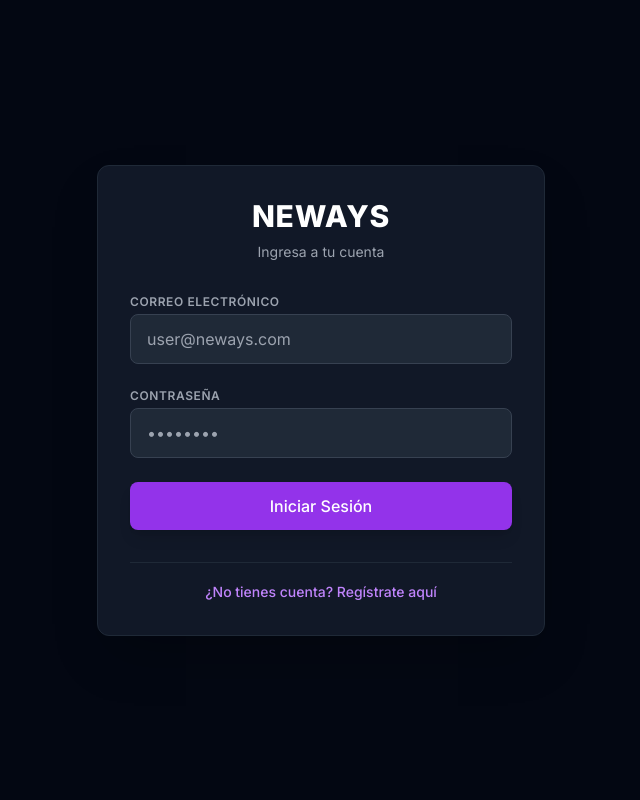
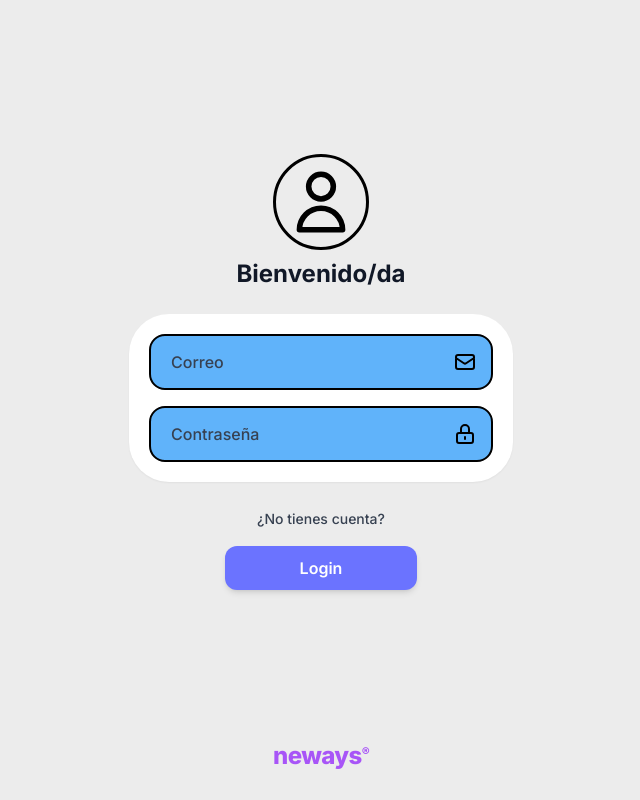
Before and after one commit to vmValeriaMontano/Proyecto_Neways, a React (Vite) app in the folder neways-frontend/: page /login in a window 1280 px wide. Shown: the whole page, without its empty margins (319-959 px from the left). Built offline with nearby package versions, Linux system fonts and the light colour scheme.

Commit message:
actualizar: nuevamente pagina de Login

```diff
--- a/neways-frontend/src/pages/Login.jsx
+++ b/neways-frontend/src/pages/Login.jsx
@@ -1,257 +1,169 @@
 import React, { useState } from 'react';
-
 import axios from 'axios';
 
-
-
 const Login = ({ onLoginSuccess }) => {
-
   const [isRegistering, setIsRegistering] = useState(false);
 
   const [formData, setFormData] = useState({
-
     full_name: '',
-
     email: '',
-
     password: '',
-
   });
 
   const [error, setError] = useState('');
 
-
-
   const handleChange = (e) => {
-
     setFormData({ ...formData, [e.target.name]: e.target.value });
-
   };
 
-
-
   const handleSubmit = async (e) => {
-
     e.preventDefault();
-
     setError('');
 
-
-
     const endpoint = isRegistering
-
       ? 'http://localhost:5000/api/auth/register'
-
       : 'http://localhost:5000/api/auth/login';
 
-
-
     try {
-
       const response = await axios.post(endpoint, formData);
 
-
-
       if (response.data.token) {
-
         localStorage.setItem('token', response.data.token);
-
         localStorage.setItem('user', JSON.stringify(response.data.user || {}));
-
         if (onLoginSuccess) onLoginSuccess();
-
       } else if (isRegistering) {
-
         alert('Usuario registrado exitosamente. Ahora puedes iniciar sesión.');
-
         setIsRegistering(false);
-
       }
-
     } catch (err) {
-
       setError(err.response?.data?.message || 'Ocurrió un error. Verifica tus credenciales.');
-
     }
-
   };
 
+  return (
+    <div className="min-h-screen flex flex-col items-center justify-between bg-[#ececec] py-8 px-4 font-sans text-gray-800">
 
+      {/* Contenedor principal centrado */}
+      <div className="w-full max-w-sm flex flex-col items-center my-auto space-y-6">
 
-  return (
-
-    <div className="min-h-screen flex items-center justify-center bg-gray-950 px-4">
-
-      <div className="max-w-md w-full space-y-8 bg-gray-900 p-8 rounded-xl border border-gray-800 shadow-2xl">
-
-        <div className="text-center">
-
-          <h2 className="text-3xl font-extrabold text-white tracking-wide">NEWAYS</h2>
-
-          <p className="mt-2 text-sm text-gray-400">
-
-            {isRegistering ? 'Crea tu cuenta' : 'Ingresa a tu cuenta'}
-
-          </p>
-
+        {/* Ícono de usuario e ícono del perfil */}
+        <div className="flex flex-col items-center space-y-2">
+          <div className="w-24 h-24 rounded-full border-[3px] border-black flex items-center justify-center p-2">
+            <svg
+              className="w-full h-full text-black"
+              fill="none"
+              stroke="currentColor"
+              viewBox="0 0 24 24"
+              strokeWidth="1.8"
+            >
+              <path strokeLinecap="round" strokeLinejoin="round" d="M16 7a4 4 0 11-8 0 4 4 0 018 0zM12 14a7 7 0 00-7 7h14a7 7 0 00-7-7z" />
+            </svg>
+          </div>
+          <h2 className="text-2xl font-bold text-gray-900">
+            {isRegistering ? 'Crear Cuenta' : 'Bienvenido/da'}
+          </h2>
         </div>
 
-
+        {/* Tarjeta blanca con bordes redondeados que envuelve los inputs */}
+        <form onSubmit={handleSubmit} className="w-full space-y-4">
+          <div className="bg-white p-5 rounded-[2.5rem] shadow-sm space-y-4">
 
             {error && (
+              <div className="bg-red-100 border border-red-400 text-red-700 text-xs p-2.5 rounded-2xl text-center">
+                {error}
+              </div>
+            )}
 
-          <div className="bg-red-500/10 border border-red-500/50 text-red-400 text-sm p-3 rounded-lg text-center">
+            {isRegistering && (
+              <div className="relative flex items-center">
+                <input
+                  name="full_name"
+                  type="text"
+                  required
+                  value={formData.full_name}
+                  onChange={handleChange}
+                  placeholder="Nombre Completo"
+                  className="w-full py-3.5 pl-5 pr-12 bg-[#60b3fa] text-gray-900 placeholder-gray-700 rounded-2xl border-2 border-black font-medium focus:outline-none"
+                />
+                <div className="absolute right-4 pointer-events-none text-black">
+                  <svg className="w-6 h-6" fill="none" stroke="currentColor" viewBox="0 0 24 24" strokeWidth="2">
+                    <path strokeLinecap="round" strokeLinejoin="round" d="M16 7a4 4 0 11-8 0 4 4 0 018 0zM12 14a7 7 0 00-7 7h14a7 7 0 00-7-7z" />
+                  </svg>
+                </div>
+              </div>
+            )}
 
-            {error}
-
+            {/* Input de Correo */}
+            <div className="relative flex items-center">
+              <input
+                name="email"
+                type="email"
+                required
+                value={formData.email}
+                onChange={handleChange}
+                placeholder="Correo"
+                className="w-full py-3.5 pl-5 pr-12 bg-[#60b3fa] text-gray-900 placeholder-gray-700 rounded-2xl border-2 border-black font-medium focus:outline-none"
+              />
+              <div className="absolute right-4 pointer-events-none text-black">
+                <svg className="w-6 h-6" fill="none" stroke="currentColor" viewBox="0 0 24 24" strokeWidth="2">
+                  <path strokeLinecap="round" strokeLinejoin="round" d="M3 8l7.89 5.26a2 2 0 002.22 0L21 8M5 19h14a2 2 0 002-2V7a2 2 0 00-2-2H5a2 2 0 00-2 2v10a2 2 0 002 2z" />
+                </svg>
+              </div>
             </div>
 
-        )}
-
-
-
-        <form className="mt-8 space-y-6" onSubmit={handleSubmit}>
-
-          {isRegistering && (
-
-            <div>
-
-              <label className="text-xs font-semibold text-gray-400 uppercase tracking-wider block mb-1">
-
-                Nombre Completo
-
-              </label>
-
+            {/* Input de Contraseña */}
+            <div className="relative flex items-center">
               <input
-
-                name="full_name"
-
-                type="text"
-
+                name="password"
+                type="password"
                 required
-
-                value={formData.full_name}
-
+                value={formData.password}
                 onChange={handleChange}
-
-                className="w-full px-4 py-3 bg-gray-800 border border-gray-700 rounded-lg text-white focus:outline-none focus:border-purple-500"
-
-                placeholder="Valeria Montano"
-
+                placeholder="Contraseña"
+                className="w-full py-3.5 pl-5 pr-12 bg-[#60b3fa] text-gray-900 placeholder-gray-700 rounded-2xl border-2 border-black font-medium focus:outline-none"
               />
-
+              <div className="absolute right-4 pointer-events-none text-black">
+                <svg className="w-6 h-6" fill="none" stroke="currentColor" viewBox="0 0 24 24" strokeWidth="2">
+                  <path strokeLinecap="round" strokeLinejoin="round" d="M12 15v2m-6 4h12a2 2 0 002-2v-6a2 2 0 00-2-2H6a2 2 0 00-2 2v6a2 2 0 002 2zm10-10V7a4 4 0 00-8 0v4h8z" />
+                </svg>
+              </div>
+            </div>
           </div>
 
-          )}
-
-
-
-          <div>
-
-            <label className="text-xs font-semibold text-gray-400 uppercase tracking-wider block mb-1">
-
-              Correo Electrónico
-
-            </label>
-
-            <input
-
-              name="email"
-
-              type="email"
-
-              required
-
-              value={formData.email}
-
-              onChange={handleChange}
-
-              className="w-full px-4 py-3 bg-gray-800 border border-gray-700 rounded-lg text-white focus:outline-none focus:border-purple-500"
-
-              placeholder="user@neways.com"
-
-            />
-
+          {/* Texto alternar modo registro/login */}
+          <div className="text-center pt-2">
+            <button
+              type="button"
+              onClick={() => setIsRegistering(!isRegistering)}
+              className="text-sm text-gray-700 hover:text-black font-medium transition-colors"
+            >
+              {isRegistering
+                ? '¿Ya tienes cuenta?'
+                : '¿No tienes cuenta?'}
+            </button>
           </div>
 
-
-
-          <div>
-
-            <label className="text-xs font-semibold text-gray-400 uppercase tracking-wider block mb-1">
-
-              Contraseña
-
-            </label>
-
-            <input
-
-              name="password"
-
-              type="password"
-
-              required
-
-              value={formData.password}
-
-              onChange={handleChange}
-
-              className="w-full px-4 py-3 bg-gray-800 border border-gray-700 rounded-lg text-white focus:outline-none focus:border-purple-500"
-
-              placeholder="••••••••"
-
-            />
-
+          {/* Botón Principal (Login / Registrarse) */}
+          <div className="flex justify-center">
+            <button
+              type="submit"
+              className="w-48 py-2.5 bg-[#6b73ff] hover:bg-[#5860f0] text-white font-semibold rounded-xl shadow-md transition duration-200"
+            >
+              {isRegistering ? 'Registrarse' : 'Login'}
+            </button>
+          </div>
+        </form>
       </div>
 
-
-
-          <button
-
-            type="submit"
-
-            className="w-full py-3 px-4 bg-purple-600 hover:bg-purple-700 text-white font-medium rounded-lg shadow-lg transition duration-200"
-
-          >
-
-            {isRegistering ? 'Registrarse' : 'Iniciar Sesión'}
-
-          </button>
-
-        </form>
-
-
-
-        <div className="text-center pt-4 border-t border-gray-800">
-
-          <button
-
-            type="button"
-
-            onClick={() => setIsRegistering(!isRegistering)}
-
-            className="text-sm text-purple-400 hover:text-purple-300 font-medium"
-
-          >
-
-            {isRegistering
-
-              ? '¿Ya tienes cuenta? Inicia sesión aquí'
-
-              : '¿No tienes cuenta? Regístrate aquí'}
-
-          </button>
-
+      {/* Logo de Neways en el pie de página */}
+      <div className="mt-8 flex flex-col items-center">
+        <span className="text-purple-500 font-extrabold text-2xl tracking-tight leading-none">
+          neways<span className="text-xs align-top">®</span>
+        </span>
       </div>
 
     </div>
-
-    </div>
-
   );
-
 };
 
-
-
 export default Login;
```
Lines whose indentation alone changed are shown as unchanged.
